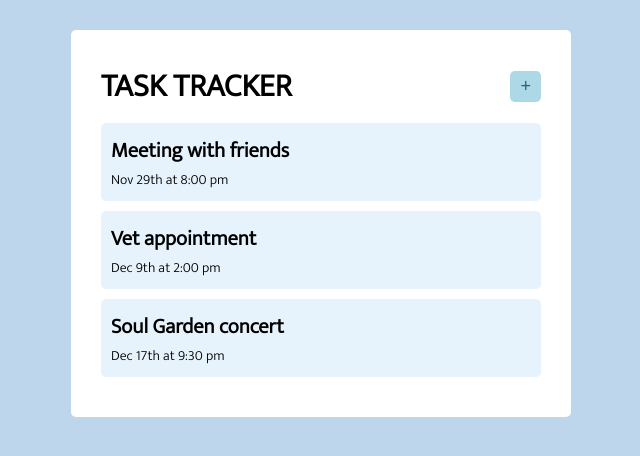
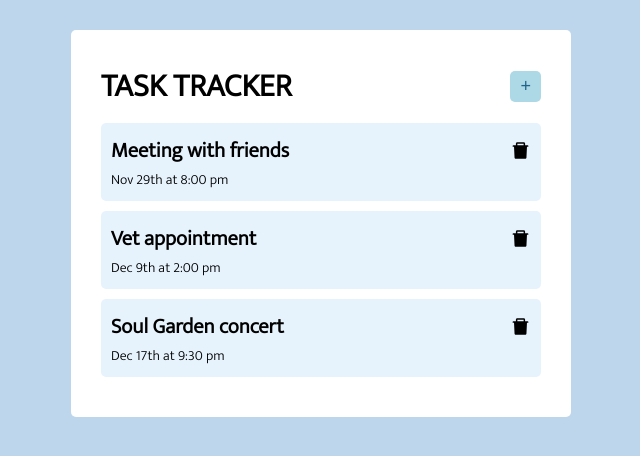
Before and after one commit to LoreMatey/React-to-do-list, a React (Create React App) app: page / in a window 1280 px wide. Shown: the top 456 px of the page, without its empty margins (319-959 px from the left). Built offline with nearby package versions, Linux system fonts and the light colour scheme.

Commit message:
Imported react-icons and added bin icon as future deletion button

```diff
--- a/package.json
+++ b/package.json
@@ -8,6 +8,7 @@
     "@testing-library/user-event": "^12.8.3",
     "react": "^17.0.2",
     "react-dom": "^17.0.2",
+    "react-icons": "^4.3.1",
     "react-scripts": "4.0.3",
     "web-vitals": "^1.1.2"
   },
--- a/src/components/Task.js
+++ b/src/components/Task.js
@@ -1,7 +1,12 @@
+import { AiFillDelete } from 'react-icons/ai'
+
 const Task = ({ task }) => {
   return (
     <div className='task'>
-      <h2>{task.title}</h2>
+      <h2>
+        {task.title}
+        <AiFillDelete />
+      </h2>
       <p>{task.day}</p>
     </div>
   )
--- a/src/components/Tasks.js
+++ b/src/components/Tasks.js
@@ -1,4 +1,5 @@
 import Task from './Task'
+import { AiFillDelete } from 'react-icons/fa'
 
 const Tasks = ({ tasks }) => {
 
--- a/src/index.css
+++ b/src/index.css
@@ -45,3 +45,10 @@
   font-size: 14px;
   background-color: rgb(230, 243, 252);
 }
+
+.task h2 {
+  display: flex;
+  justify-content: space-between;
+  align-items: center;
+  /* border: 1px solid red; */
+}
```
Also changed, not shown: 1 other file (tests, documents, lock files or other folders).
